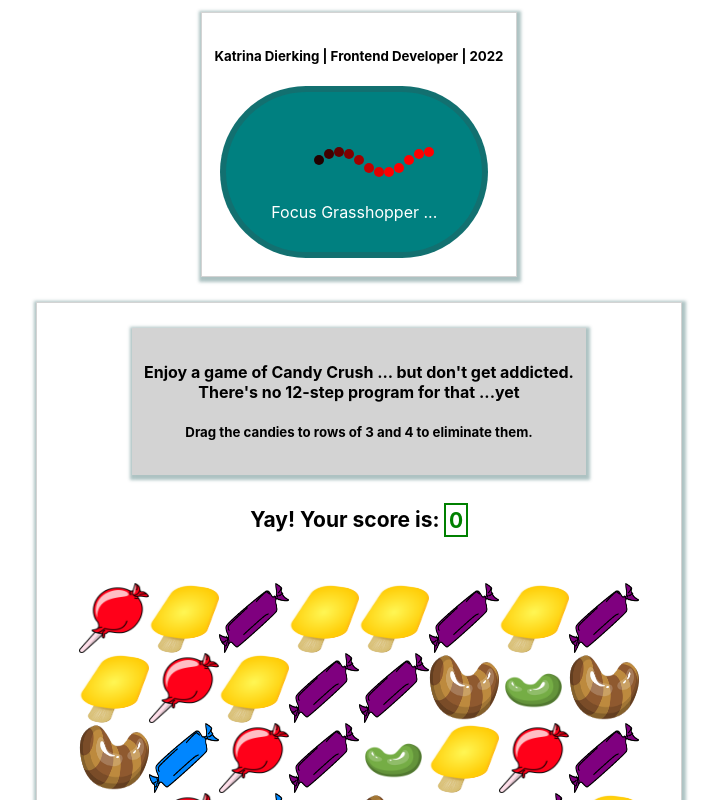
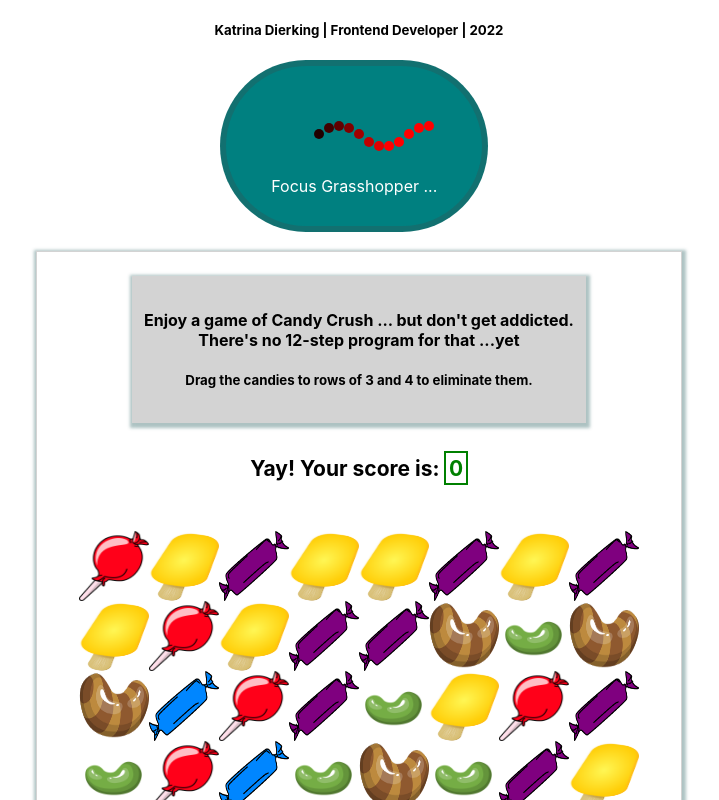
Before and after one commit to Take-home-projects/sine, a React (Create React App) app: page / in a window 1280 px wide. Shown: the top 800 px of the page, without its empty margins (281-1000 px from the left). Built offline with nearby package versions, Linux system fonts and the light colour scheme.

Commit message:
removed border

```diff
--- a/src/containers/home/home.css
+++ b/src/containers/home/home.css
@@ -5,7 +5,7 @@
     align-items: center;
 }
 
-.homeTop , .candy{
+.candy{
     border: 1px solid lightgrey;
     padding: 2%;
     margin: 2%;
```
